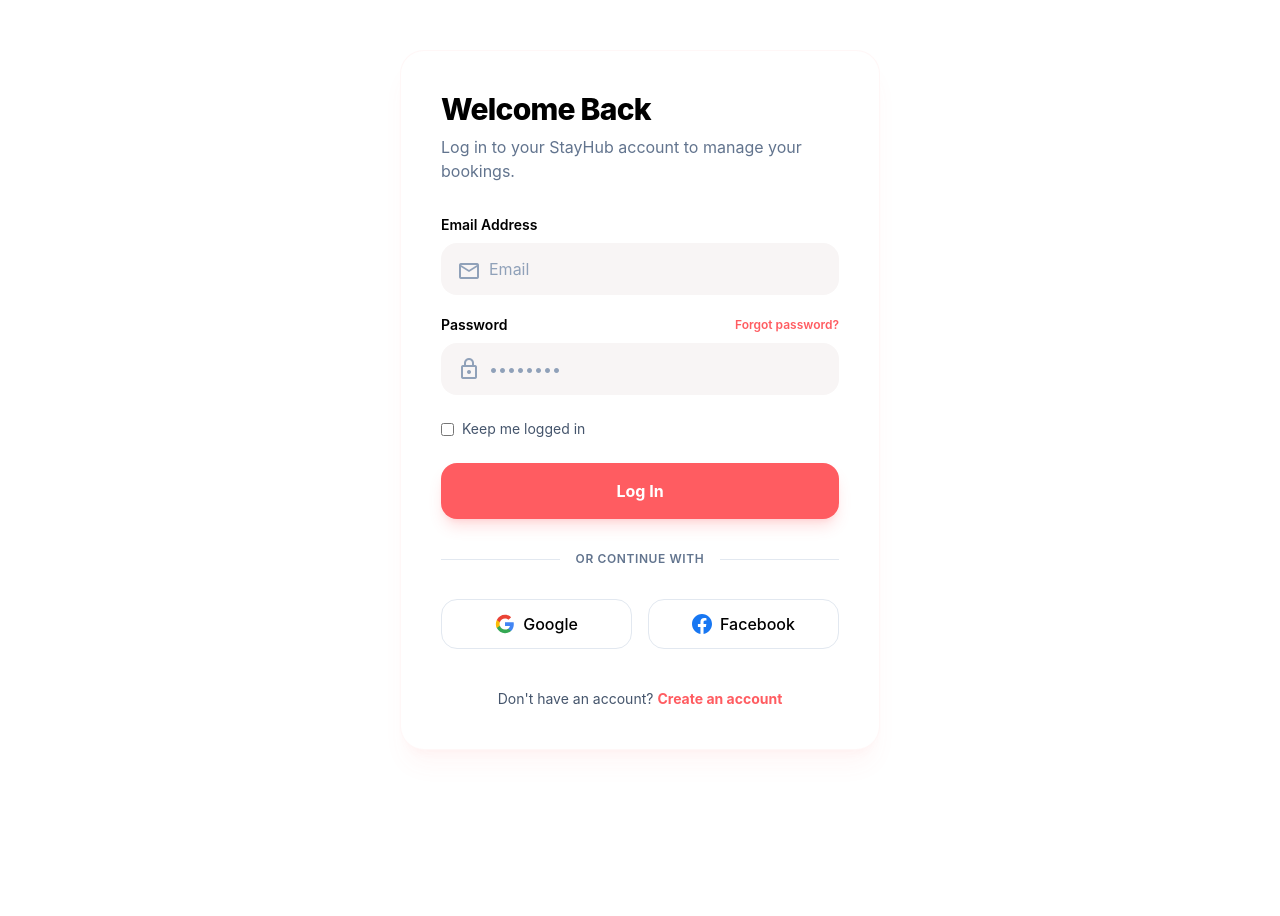
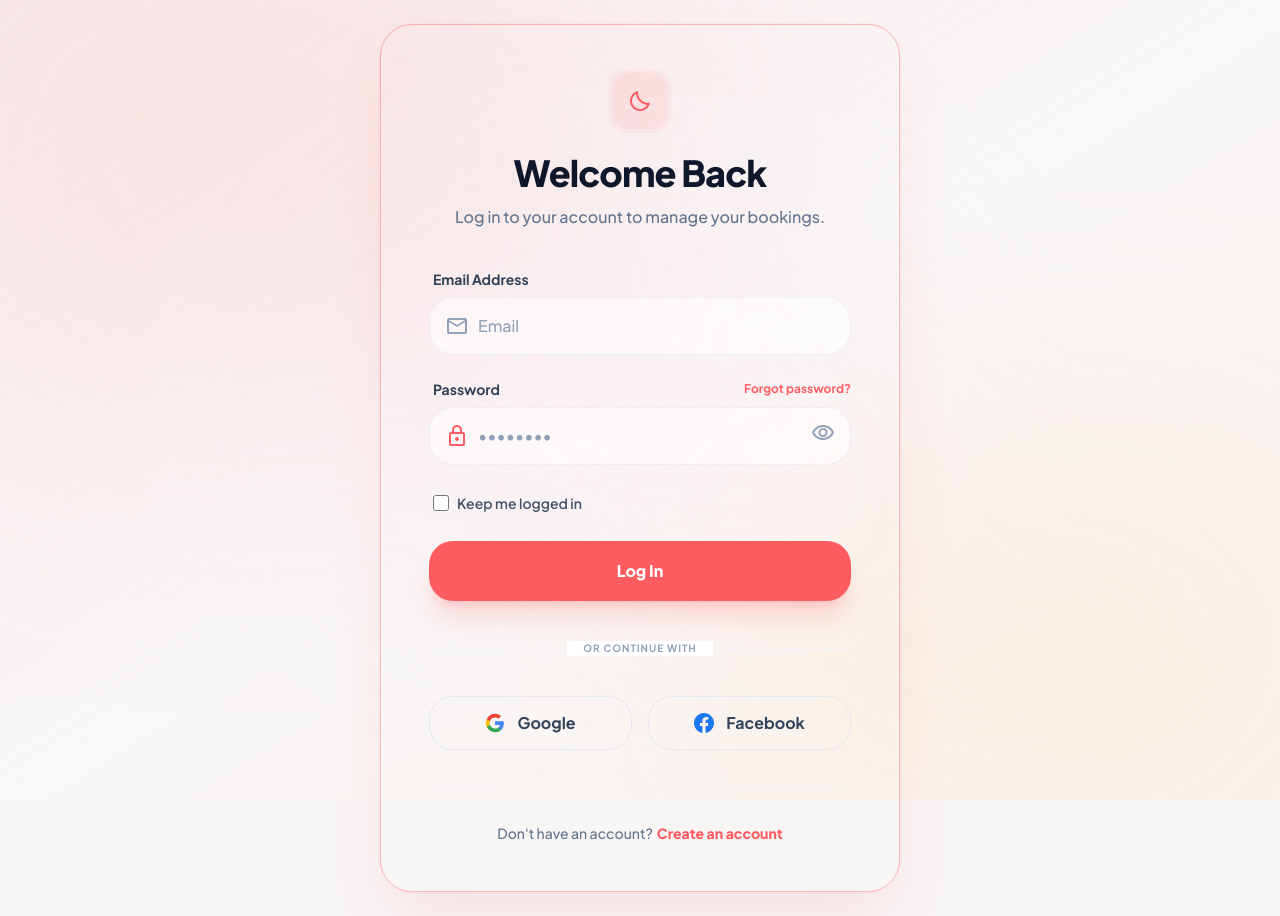
Before and after one commit to ichsanlearns/property-renting, a React (Vite) app in the folder web/: page /login in a window 1280 px wide. Before the commit the page ends 800 px from the top, so only its background shows below. Built offline with nearby package versions, Linux system fonts and the light colour scheme; no server answers.

Commit message:
feat(auth): improve login UI and add password visibility toggle

```diff
--- a/web/src/components/pages/auth/Login.tsx
+++ b/web/src/components/pages/auth/Login.tsx
@@ -7,9 +7,11 @@ import { loginRequest } from "../../../api/services/auth.service";
 
 import { useAuthStore } from "../../../stores/auth.store";
 import { useNavigate } from "react-router";
+import { useState } from "react";
 
 function Login() {
   const navigate = useNavigate();
+  const [showPassword, setShowPassword] = useState(false);
 
   const { login } = useAuthStore();
 
@@ -34,35 +36,56 @@ function Login() {
       navigate("/");
     } catch (error: any) {
       toast.dismiss;
-      toast.error(error.response.data.message || "Failed to login");
+      toast.error(error.response?.data?.message || "Failed to login");
     }
   };
 
   return (
-    <main className="flex-1 min-h-screen flex items-center justify-center p-6">
-      <div className="w-full max-w-[480px] bg-white dark:bg-slate-900 rounded-xl shadow-xl shadow-primary/5 p-8 md:p-10 border border-primary/5">
-        <div className="mb-8">
-          <h2 className="text-3xl font-extrabold tracking-tight mb-2">
+    <main className=" bg-background-light dark:bg-background-dark font-display text-slate-900 dark:text-slate-100 min-h-screen flex flex-col relative overflow-x-hidden">
+      <div className="fixed inset-0 z-0 overflow-hidden pointer-events-none">
+        <div className="absolute top-[-10%] left-[-10%] w-[60%] h-[60%] bg-primary/10 rounded-full blur-[140px]"></div>
+        <div className="absolute bottom-[-5%] right-[-5%] w-[50%] h-[50%] bg-orange-200/20 rounded-full blur-[120px]"></div>
+        <div className="absolute top-1/2 left-1/2 -translate-x-1/2 -translate-y-1/2 w-[40%] h-[40%] bg-pink-100/30 rounded-full blur-[100px]"></div>
+        <div className="absolute inset-0 bg-pattern opacity-40"></div>
+        <div className="absolute inset-0 bg-linear-to-br from-primary/5 via-white/20 to-orange-100/20"></div>
+      </div>
+      <main className="relative z-10 flex-1 flex flex-col lg:flex-row items-center justify-center p-6 gap-12 lg:gap-20 max-w-7xl mx-auto w-full">
+        <div className="w-full max-w-[520px] glass-card dark:bg-slate-900/90 rounded-4xl shadow-[0_32px_64px_-16px_rgba(255,92,97,0.15)] p-8 md:p-12 border border-primary/40 dark:border-slate-800 ring-1 ring-primary/5">
+          <div className="mb-10 text-center">
+            <div className="inline-flex items-center justify-center w-14 h-14 bg-primary/10 rounded-2xl text-primary mb-6 ring-4 ring-primary/5">
+              <span className="material-symbols-outlined text-3xl font-bold">
+                bedtime
+              </span>
+            </div>
+            <h2 className="text-4xl font-extrabold tracking-tight mb-3 text-slate-900 dark:text-white">
               Welcome Back
             </h2>
-          <p className="text-slate-500 dark:text-slate-400">
-            Log in to your StayHub account to manage your bookings.
+            <p className="text-slate-500 dark:text-slate-400 font-medium">
+              Log in to your account to manage your bookings.
             </p>
           </div>
-        <form onSubmit={handleSubmit(onSubmit)} className="space-y-5">
-          <div>
-            <label className="block text-sm font-semibold mb-2" htmlFor="email">
+          <form
+            onSubmit={handleSubmit(onSubmit)}
+            className="space-y-6"
+            id="loginForm"
+          >
+            <div className="space-y-2">
+              <label
+                className="block text-sm font-bold text-slate-700 dark:text-slate-300 ml-1"
+                htmlFor="email"
+              >
                 Email Address
               </label>
-            <div className="relative">
-              <span className="material-symbols-outlined absolute left-4 top-4 text-slate-400 text-xl">
+              <div className="relative group">
+                <span className="material-symbols-outlined absolute left-4 top-1/2 -translate-y-1/2 text-slate-400 group-focus-within:text-primary transition-colors text-xl">
                   mail
                 </span>
                 <input
                   type="email"
                   placeholder="Email"
                   {...register("email")}
-                className="w-full pl-12 pr-4 py-3.5 bg-background-light dark:bg-slate-800 border-none rounded-lg focus:ring-2 focus:ring-primary/50 text-slate-900 dark:text-white placeholder:text-slate-400"
+                  className="w-full pl-12 pr-4 py-4 bg-white/50 dark:bg-slate-800/50 border border-slate-200/60 dark:border-slate-700 rounded-xl focus:ring-4 focus:ring-primary/10 focus:border-primary outline-none transition-all text-slate-900 dark:text-white placeholder:text-slate-400 font-medium"
+                  id="email"
                 />
                 {typeof errors.email?.message === "string" && (
                   <p className="text-red-500 text-sm mt-2">
@@ -71,68 +94,107 @@ function Login() {
                 )}
               </div>
             </div>
-          <div>
-            <div className="flex justify-between items-center mb-2">
-              <label className="block text-sm font-semibold" htmlFor="password">
+            <div className="space-y-2">
+              <div className="flex justify-between items-center ml-1">
+                <label
+                  className="block text-sm font-bold text-slate-700 dark:text-slate-300"
+                  htmlFor="password"
+                >
                   Password
                 </label>
                 <a
-                className="text-xs font-semibold text-primary hover:underline"
+                  className="text-xs font-bold text-primary hover:opacity-80 transition-opacity"
                   href="#"
                 >
                   Forgot password?
                 </a>
               </div>
-            <div className="relative">
-              <span className="material-symbols-outlined absolute left-4 top-1/2 -translate-y-1/2 text-slate-400 text-xl">
+              <div className="relative group">
+                <span
+                  className={`material-symbols-outlined absolute left-4 top-1/2 -translate-y-1/2 ${showPassword ? "" : "text-primary"} transition-colors text-xl`}
+                >
                   lock
                 </span>
                 <input
-                type="password"
-                placeholder="••••••••"
+                  type={showPassword ? "text" : "password"}
+                  placeholder={showPassword ? "abcdefghi" : "••••••••"}
                   {...register("password")}
-                className="w-full pl-12 pr-4 py-3.5 bg-background-light dark:bg-slate-800 border-none rounded-lg focus:ring-2 focus:ring-primary/50 text-slate-900 dark:text-white placeholder:text-slate-400"
+                  className="w-full pl-12 pr-12 py-4 bg-white/50 dark:bg-slate-800/50 border border-slate-200/60 dark:border-slate-700 rounded-xl focus:ring-4 focus:ring-primary/10 focus:border-primary outline-none transition-all text-slate-900 dark:text-white placeholder:text-slate-400 font-medium"
+                  id="password"
                 />
-            </div>
                 {typeof errors.password?.message === "string" && (
                   <p className="text-red-500 text-sm mt-2">
                     {errors.password?.message}
                   </p>
                 )}
+                <button
+                  onClick={() => setShowPassword(!showPassword)}
+                  className="absolute right-4 top-1/2 -translate-y-1/2 text-slate-400 hover:text-primary transition-colors focus:outline-none"
+                  type="button"
+                >
+                  <span
+                    className="material-symbols-outlined text-xl"
+                    id="password-icon"
+                  >
+                    visibility
+                  </span>
+                </button>
               </div>
-          <div className="flex items-center gap-2 py-1">
+            </div>
+            <div className="flex items-center gap-2 py-1 ml-1">
               <input
-              className="rounded border-slate-300 text-primary focus:ring-primary"
+                className="w-4 h-4 rounded-md border-slate-300 text-primary focus:ring-primary/20 cursor-pointer"
                 id="remember"
                 type="checkbox"
               />
               <label
-              className="text-sm text-slate-600 dark:text-slate-400"
+                className="text-sm text-slate-600 dark:text-slate-400 font-semibold cursor-pointer"
                 htmlFor="remember"
               >
                 Keep me logged in
               </label>
             </div>
             <button
+              className="w-full bg-primary hover:bg-primary/95 text-white font-extrabold py-4.5 rounded-xl shadow-xl shadow-primary/20 hover:shadow-primary/30 hover:-translate-y-0.5 transition-all active:scale-[0.98] flex items-center justify-center gap-3"
+              id="loginBtn"
               type="submit"
-            disabled={isSubmitting}
-            className={`w-full  text-white font-bold py-4 rounded-lg shadow-lg shadow-primary/20 transition-all active:scale-[0.98] ${isSubmitting ? "bg-[#686363]" : "bg-primary hover:bg-primary/90"}`}
             >
-            {isSubmitting ? "Logging in..." : "Log In"}
+              <span id="btnText">Log In</span>
+              <svg
+                className="animate-spin h-5 w-5 text-white hidden"
+                fill="none"
+                id="loadingSpinner"
+                viewBox="0 0 24 24"
+                xmlns="http://www.w3.org/2000/svg"
+              >
+                <circle
+                  className="opacity-25"
+                  cx="12"
+                  cy="12"
+                  r="10"
+                  stroke="currentColor"
+                  strokeWidth={4}
+                ></circle>
+                <path
+                  className="opacity-75"
+                  d="M4 12a8 8 0 018-8V0C5.373 0 0 5.373 0 12h4zm2 5.291A7.962 7.962 0 014 12H0c0 3.042 1.135 5.824 3 7.938l3-2.647z"
+                  fill="currentColor"
+                ></path>
+              </svg>
             </button>
           </form>
-        <div className="relative my-8">
+          <div className="relative my-10">
             <div className="absolute inset-0 flex items-center">
-            <div className="w-full border-t border-slate-200 dark:border-slate-700"></div>
+              <div className="w-full border-t border-slate-100 dark:border-slate-800"></div>
             </div>
-          <div className="relative flex justify-center text-xs uppercase">
-            <span className="bg-white dark:bg-slate-900 px-4 text-slate-500 font-semibold tracking-wider">
+            <div className="relative flex justify-center text-[10px] uppercase">
+              <span className="bg-white dark:bg-slate-900 px-4 text-slate-400 font-bold tracking-widest">
                 Or continue with
               </span>
             </div>
           </div>
-        <div className="grid grid-cols-2 gap-4">
-          <button className="flex items-center justify-center gap-2 py-3 px-4 rounded-lg border border-slate-200 dark:border-slate-700 hover:bg-background-light dark:hover:bg-slate-800 transition-colors font-medium">
+          <div className="grid grid-cols-1 sm:grid-cols-2 gap-4">
+            <button className="flex items-center justify-center gap-3 py-3.5 px-4 rounded-xl border border-slate-200 dark:border-slate-700 hover:bg-slate-50 dark:hover:bg-slate-800 hover:border-slate-300 transition-all font-bold text-slate-700 dark:text-slate-300">
               <svg
                 className="w-5 h-5"
                 viewBox="0 0 24 24"
@@ -157,7 +219,7 @@ function Login() {
               </svg>
               Google
             </button>
-          <button className="flex items-center justify-center gap-2 py-3 px-4 rounded-lg border border-slate-200 dark:border-slate-700 hover:bg-background-light dark:hover:bg-slate-800 transition-colors font-medium">
+            <button className="flex items-center justify-center gap-3 py-3.5 px-4 rounded-xl border border-slate-200 dark:border-slate-700 hover:bg-slate-50 dark:hover:bg-slate-800 hover:border-slate-300 transition-all font-bold text-slate-700 dark:text-slate-300">
               <svg
                 className="w-5 h-5 fill-[#1877F2]"
                 viewBox="0 0 24 24"
@@ -168,16 +230,20 @@ function Login() {
               Facebook
             </button>
           </div>
-        <div className="mt-10 text-center">
-          <p className="text-sm text-slate-600 dark:text-slate-400">
+          <div className="mt-10 pt-8 border-t border-slate-100 dark:border-slate-800 text-center">
+            <p className="text-sm text-slate-500 dark:text-slate-400 font-medium">
               Don't have an account?
-            <a className="text-primary font-bold hover:underline ml-1" href="#">
+              <a
+                className="text-primary font-extrabold hover:underline ml-1"
+                href="#"
+              >
                 Create an account
               </a>
             </p>
           </div>
         </div>
       </main>
+    </main>
   );
 }
 
```
Also changed, not shown: web/src/components/layouts/RootLayout.tsx (+8 -0 lines). Lines whose indentation alone changed are shown as unchanged.
